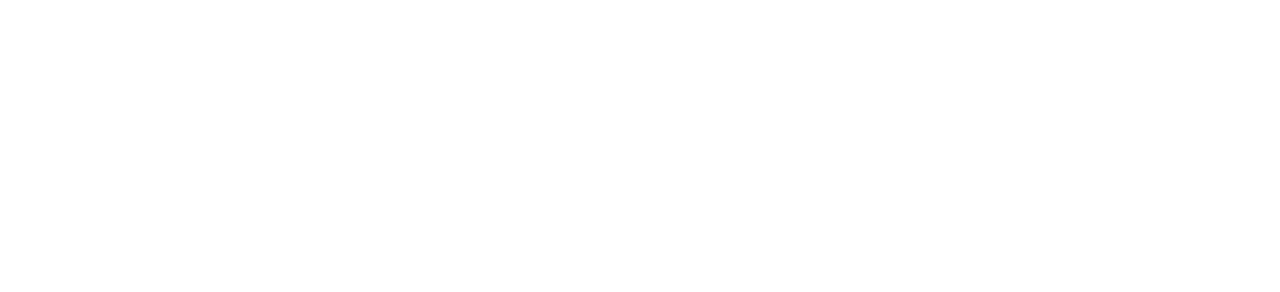
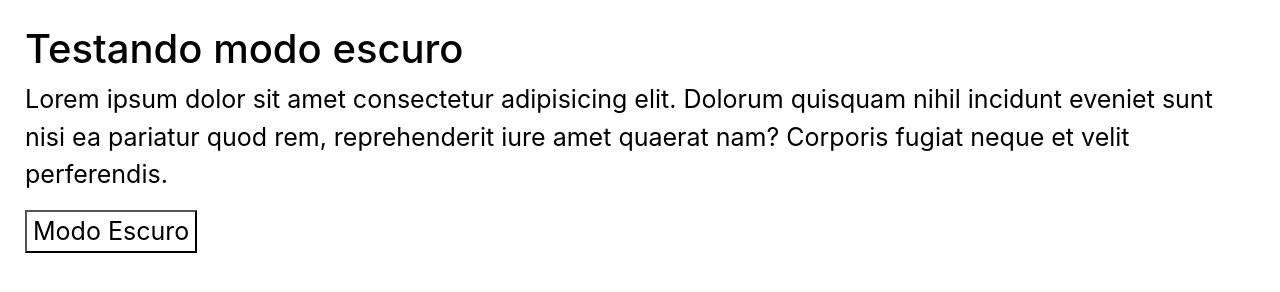
Before and after one commit to LeoMasago/AulaCss4.2, a plain HTML site: page index.html in a window 1280 px wide. Drawn offline with nearby package versions, Linux system fonts and the light colour scheme.

Commit message:
Adicionando modo escuro

```diff
--- a/index.html
+++ b/index.html
@@ -4,11 +4,18 @@
 <head>
     <meta charset="UTF-8">
     <meta name="viewport" content="width=device-width, initial-scale=1.0">
+    <link rel="stylesheet" href="https://maxcdn.bootstrapcdn.com/bootstrap/4.5.2/css/bootstrap.min.css">
+    <link rel="stylesheet" href="style.css">
     <title>Document</title>
 </head>
 
 <body>
+    <h1>Testando modo escuro</h1>
+    <p>Lorem ipsum dolor sit amet consectetur adipisicing elit. Dolorum quisquam nihil incidunt eveniet sunt nisi ea
+        pariatur quod rem, reprehenderit iure amet quaerat nam? Corporis fugiat neque et velit perferendis.</p>
+    <button type="button" class="btnMudar" id="btn" onclick="darkMode()">Modo Escuro</button>
 
+    <script src="script.js"></script>
 </body>
 
 </html>
--- /dev/null
+++ b/script.js
@@ -0,0 +1,6 @@
+function darkMode() {
+    var element = document.body;
+    var button = document.getElementById('btn');
+    element.classList.toggle("dark-mode");
+    button.classList.toggle("dark-mode");
+}
--- /dev/null
+++ b/style.css
@@ -0,0 +1,19 @@
+html{
+    padding: 0px;
+    margin: 0px;
+}
+
+body{
+    padding: 25px;
+    background-color: white;
+    color: black;
+    font-size: 25px;
+}
+.dark-mode{
+    background-color: black;
+    color: white;
+}
+button{
+    background-color: rgb(255, 255, 255);
+    color: black;
+}
```
